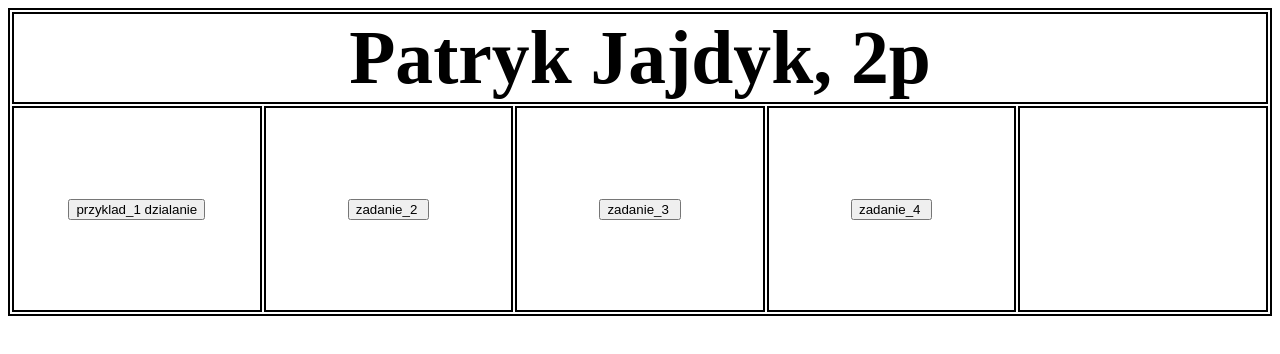
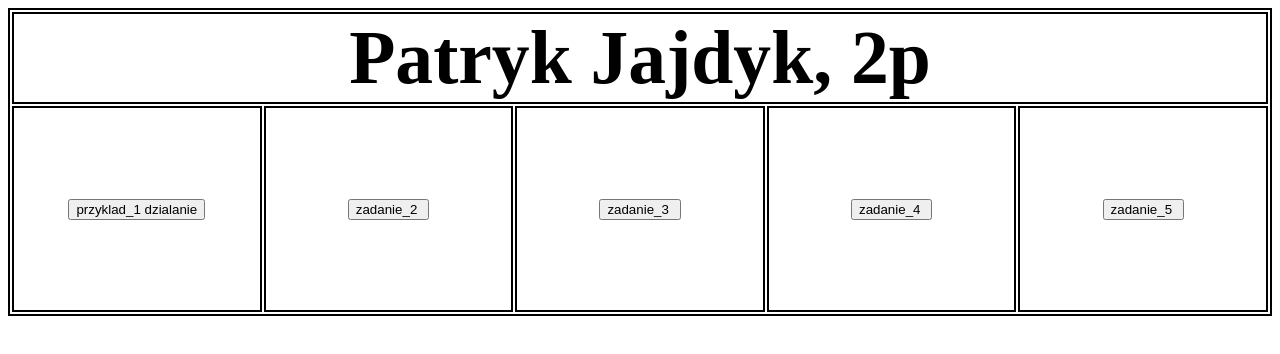
Before and after one commit to ZelazneKrzeslo/JavaScript-2, a plain HTML site: page index.html in a window 1280 px wide. Drawn offline with Linux system fonts and the light colour scheme.

Commit message:
Update index.html

```diff
--- a/index.html
+++ b/index.html
@@ -29,6 +29,11 @@ window.open("zadanie_3.html","okienko","toolbar=no,directories=no,menubar=no,hei
 
 {
 window.open("zadanie_4.html","okienko","toolbar=no,directories=no,menubar=no,height=150,width=360,top=610,left=550");
+}
+	function WinOpen_Jajdyk_5()
+
+{
+window.open("zadanie_5.html","okienko","toolbar=no,directories=no,menubar=no,height=150,width=360,top=610,left=550");
 }
   </script>
 
@@ -69,7 +74,7 @@ td, th
     <td id="body"> <input type="button" name="przycisk" value="zadanie_2 "           onclick="WinOpen_Jajdyk_2(' ')">    </td>
     <td id="body"> <input type="button" name="przycisk" value="zadanie_3 "           onclick="WinOpen_Jajdyk_3(' ')">    </td>
     <td id="body"> <input type="button" name="przycisk" value="zadanie_4 "           onclick="WinOpen_Jajdyk_4(' ')">    </td>
-    <td id="body"> </td>
+    <td id="body"> <input type="button" name="przycisk" value="zadanie_5 "           onclick="WinOpen_Jajdyk_5(' ')">    </td>
     </tr>
 </table>
 
```
